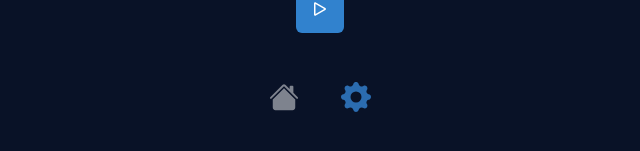
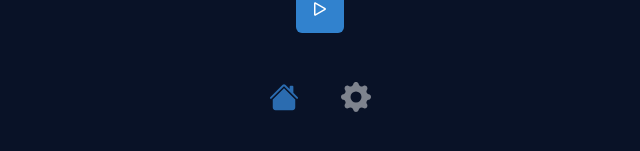
Before and after one commit to dannycahyo/pomodoro-app, a React (Vite) app: page / in a window 1280 px wide. Shown: the part 565-716 px from the top of the page, without its empty margins (320-960 px from the left). Built offline with nearby package versions, Linux system fonts and the light colour scheme.

Commit message:
feat: adjust home bottom menu style

```diff
--- a/src/components/BottomMenu.tsx
+++ b/src/components/BottomMenu.tsx
@@ -8,18 +8,28 @@ type BottomMenuProps = {
 
 const BottomMenu: React.FC<BottomMenuProps> = ({ route, onRouteChange }) => {
   const homeBottomMenuStyle =
-    route === "home" ? { colorScheme: "whiteAlpha" } : { colorScheme: "blue" };
+    route === "home" ? { colorScheme: "blue" } : { colorScheme: "whiteAlpha" };
 
   const settingBottomMenuStyle =
     route === "setting"
-      ? { colorScheme: "whiteAlpha" }
-      : { colorScheme: "blue" };
+      ? { colorScheme: "blue" }
+      : { colorScheme: "whiteAlpha" };
+
+  const hoverHomeBottomMenuStyle =
+    route === "home"
+      ? { backgroundColor: "gray.700" }
+      : { backgroundColor: "blue.700" };
+  const hoverSettingBottomMenuStyle =
+    route === "setting"
+      ? { backgroundColor: "gray.700" }
+      : { backgroundColor: "blue.700" };
 
   return (
     <Box pt="10">
       <HStack spacing="24px">
         <IconButton
           {...homeBottomMenuStyle}
+          _hover={{ ...hoverHomeBottomMenuStyle }}
           variant="ghost"
           aria-label="Home Button"
           size="lg"
@@ -29,6 +39,7 @@ const BottomMenu: React.FC<BottomMenuProps> = ({ route, onRouteChange }) => {
         />
         <IconButton
           {...settingBottomMenuStyle}
+          _hover={{ ...hoverSettingBottomMenuStyle }}
           variant="ghost"
           aria-label="Setting Button"
           size="lg"
```
